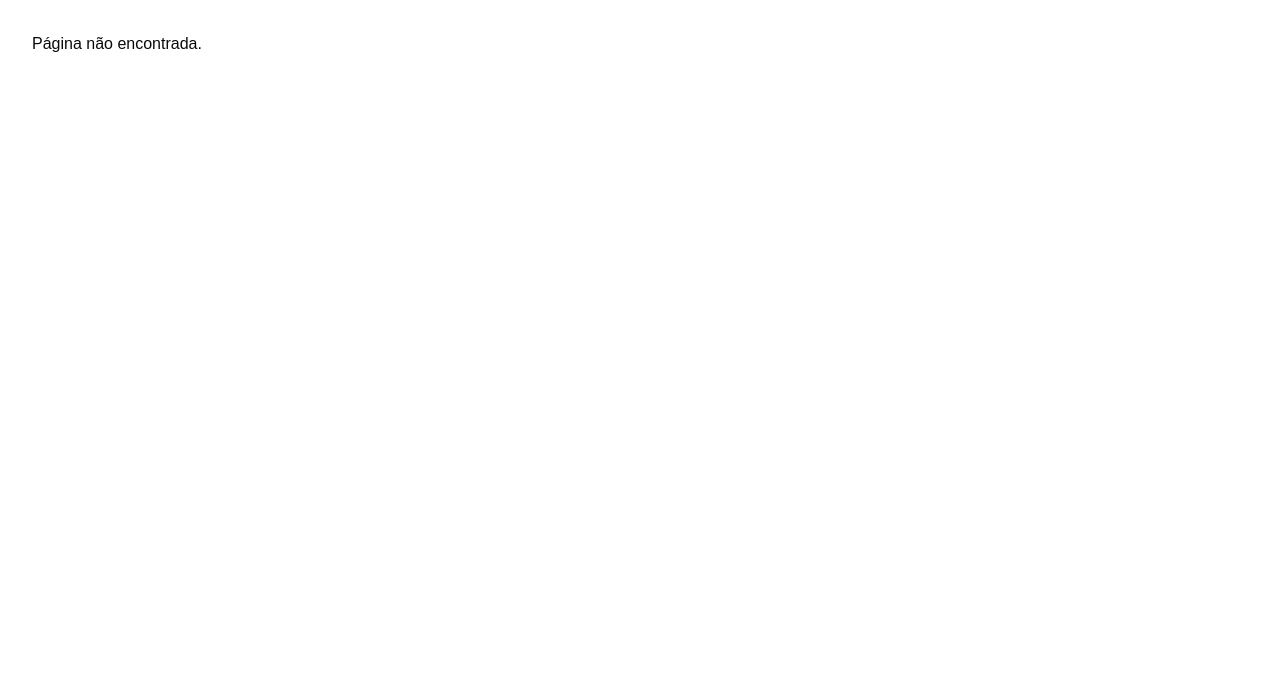
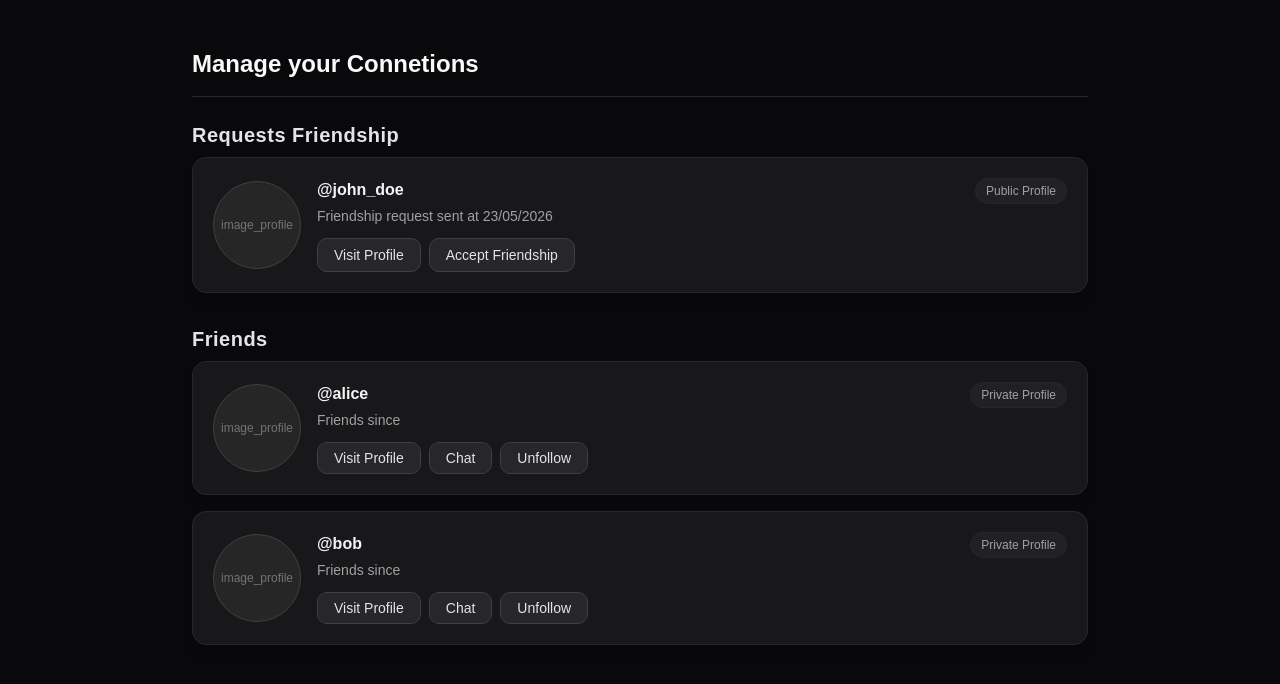
Before and after one commit to ivinercassio/site_socialdev, a React (Vite) app: page /myfriends in a window 1280 px wide. Shown: the top 684 px of the page. Built offline with nearby package versions, Linux system fonts and the light colour scheme.

Commit message:
create Friend page and ShowList component of Friendship

```diff
--- a/src/App.tsx
+++ b/src/App.tsx
@@ -2,6 +2,7 @@ import { Routes, Route, Navigate } from "react-router-dom"
 import Home from "./pages/Home"
 import Login from "./pages/Login"
 import Profile from "./pages/Profile"
+import { Friends } from "./pages/Friends"
 
 export default function App() {
   return (
@@ -12,6 +13,7 @@ export default function App() {
 
       <Route path="/login" element={<Login />} />
       <Route path="/myprofile" element={<Profile />} />
+      <Route path="/myfriends" element={<Friends />} />
 
       {/* Rota para página não encontrada (404) */}
       <Route path="*" element={<div className="p-8">Página não encontrada.</div>} />
--- a/src/components/app-drawer.tsx
+++ b/src/components/app-drawer.tsx
@@ -39,15 +39,9 @@ export function AppDrawer({ children }: AppDrawerProps) {
     navigate("/home");
   }
 
-  function handleVisibilityBar () {
-    return (
-      <ChangeVisibilityModal
-        isPublic={isPublicProfile}
-        onConfirm={handleVisibilityChange}
-      />
-    )
+  function handleMyFriends () {
+    navigate("/myfriends")
   }
-
 
   return (
     <Drawer direction="left">
@@ -103,7 +97,8 @@ export function AppDrawer({ children }: AppDrawerProps) {
               <span>My Profile</span>
             </button>
 
-            <button className="w-full h-11 px-4 flex items-center justify-start gap-3 rounded-xl text-neutral-200 hover:text-white hover:bg-neutral-800 transition-all font-medium">
+            <button className="w-full h-11 px-4 flex items-center justify-start gap-3 rounded-xl text-neutral-200 hover:text-white hover:bg-neutral-800 transition-all font-medium"
+            onClick={handleMyFriends}>
               <Users className="w-4 h-4 text-neutral-400" />
               <span>My Friends</span>
             </button>
--- a/src/components/change-visibility-modal.tsx
+++ b/src/components/change-visibility-modal.tsx
@@ -3,7 +3,7 @@
 import { cn } from "../lib/utils"
 import { Button } from "../components/ui/button"
 import { Dialog, DialogContent, DialogDescription, DialogHeader, DialogTitle, DialogTrigger} from "../components/ui/dialog"
-import { Drawer, DrawerClose, DrawerContent, DrawerDescription, DrawerFooter, DrawerHeader, DrawerTitle, DrawerTrigger } from "../components/ui/drawer"
+import { Drawer, DrawerClose, DrawerContent, DrawerDescription, DrawerFooter, DrawerHeader, DrawerTitle } from "../components/ui/drawer"
 import { useState } from "react"
 import { useMediaQuery } from "../hooks/use-mobile"
 
--- a/src/components/feed.tsx
+++ b/src/components/feed.tsx
@@ -1,4 +1,4 @@
-import { PostComponent } from './app-post';
+import { PostCard } from './post-card';
 
 // const postsExemplo = [
 //   {
@@ -23,7 +23,7 @@ export function Feed({ posts }) {
   return (
     <div className="flex flex-col items-center gap-6 w-full max-w-2xl mx-auto py-4">
       {posts.map((post) => (
-        <PostComponent
+        <PostCard
           key={post.id || post.postdata?.id} // Certifique-se de usar uma chave única para cada item
           userdata={post.userdata}
           postdata={post.postdata}
--- /dev/null
+++ b/src/components/friend-card.tsx
@@ -0,0 +1,78 @@
+import { Button } from '../components/ui/button'
+
+// interface FriendCardProps {
+//   avatarUrl?: string
+//   username?: string
+//   friendsSince?: string
+//   isPrivate?: boolean
+//   onVisitProfile?: () => void
+//   onChat?: () => void
+//   onUnfollow?: () => void
+// }
+
+export function FriendCard({ data }: { data: any }) {
+  return (
+    <div className="bg-zinc-900 border border-zinc-800 rounded-xl p-5 flex items-center justify-between shadow-lg">
+      <div className="flex items-center gap-4">
+
+        {/* Avatar de Perfil */}
+        <div className="w-22 h-22 sm:w-22 sm:h-22 rounded-full border border-neutral-700 flex-shrink-0 flex items-center justify-center overflow-hidden bg-neutral-800">
+          {data.avatarUrl ? (
+            <img
+              src={data.avatarUrl}
+              alt={data.username}
+              className="w-full h-full object-cover"
+            />
+          ) : (
+            <span className="text-neutral-500 text-xs">image_profile</span>
+          )}
+        </div>
+
+        {/* Informações e Ações */}
+        <div className="flex flex-col gap-1">
+          <span className="font-semibold text-zinc-100">@{data.username}</span>
+
+          {/* Data de Amizade */}
+          <div>
+            <p className="text-xs sm:text-sm text-neutral-400">
+              Friends since {data.friendsSince}
+            </p>
+          </div>
+
+          {/* Grupo de Botões de Ação */}
+          <div className="flex flex-wrap items-center gap-2 pt-2">
+            <Button
+              variant="outline"
+              onClick={data.onVisitProfile}
+              className="px-4 py-1.5 text-sm bg-zinc-800 hover:bg-zinc-700 text-zinc-200 rounded-lg transition-colors border border-zinc-700"
+            >
+              Visit Profile
+            </Button>
+
+            <Button
+              variant="outline"
+              onClick={data.onChat}
+              className="px-4 py-1.5 text-sm bg-zinc-800 hover:bg-zinc-700 text-zinc-200 rounded-lg transition-colors border border-zinc-700"
+            >
+              Chat
+            </Button>
+
+            <Button
+              variant="outline"
+              onClick={data.onUnfollow}
+              className="px-4 py-1.5 text-sm bg-zinc-800 hover:bg-zinc-700 text-zinc-200 rounded-lg transition-colors border border-zinc-700 hover:bg-neutral-800 hover:text-red-400 hover:border-red-900/50"
+            >
+              Unfollow
+            </Button>
+          </div>
+
+        </div>
+
+      </div>
+      {/* Badge de Visibilidade */}
+      <span className="text-xs text-zinc-400 self-start bg-zinc-800/60 px-2.5 py-1 rounded-full border border-zinc-800">
+        {data.isPrivate ? 'Public Profile' : 'Private Profile'}
+      </span>
+    </div>
+  );
+}
--- a/src/components/app-post.tsx
+++ b/src/components/post-card.tsx
@@ -1,6 +1,6 @@
 import { Heart, MessageCircle } from 'lucide-react';
 
-export function PostComponent({ userdata, postdata, image_user, images_post }) {
+export function PostCard({ userdata, postdata, image_user, images_post }) {
   return (
     <article className="w-full max-w-2xl bg-neutral-900 border border-neutral-800 rounded-2xl font-sans text-sm mb-6 overflow-hidden shadow-xl">
 
--- /dev/null
+++ b/src/components/request-friend-card.tsx
@@ -0,0 +1,44 @@
+// interface RequestFriendCardProps {
+//   avatarUrl?: string
+//   username?: string
+//   requestDate?: string
+//   isPublic?: boolean
+//   onVisitProfile?: () => void
+//   onAcceptFriendship?: () => void
+// }
+
+export function RequestFriendCard({ data }: { data: any }) {
+  return (
+    <div className="bg-zinc-900 border border-zinc-800 rounded-xl p-5 flex items-center justify-between shadow-lg">
+      <div className="flex items-center gap-4">
+        {/* Avatar */}
+        <div className="w-22 h-22 sm:w-22 sm:h-22 rounded-full border border-neutral-700 flex-shrink-0 flex items-center justify-center overflow-hidden bg-neutral-800">
+          <span className="text-neutral-500 text-xs">image_profile</span>
+        </div>
+
+        {/* Informações */}
+        <div className="flex flex-col gap-1">
+          <span className="font-semibold text-zinc-100">@{data.username}</span>
+          <span className="text-sm text-zinc-400">
+            Friendship request sent at {data.date}
+          </span>
+
+          {/* Ações */}
+          <div className="flex gap-2 mt-2">
+            <button className="px-4 py-1.5 text-sm bg-zinc-800 hover:bg-zinc-700 text-zinc-200 rounded-lg transition-colors border border-zinc-700">
+              Visit Profile
+            </button>
+            <button className="px-4 py-1.5 text-sm bg-zinc-800 hover:bg-neutral-800 hover:text-green-400 hover:border-green-900/50 text-zinc-200 rounded-lg transition-colors border border-zinc-700">
+              Accept Friendship
+            </button>
+          </div>
+        </div>
+      </div>
+
+      {/* Badge de Visibilidade */}
+      <span className="text-xs text-zinc-400 self-start bg-zinc-800/60 px-2.5 py-1 rounded-full border border-zinc-800">
+        {data.isPublic ? 'Public Profile' : 'Private Profile'}
+      </span>
+    </div>
+  );
+}
--- /dev/null
+++ b/src/components/show-list.tsx
@@ -0,0 +1,36 @@
+import React, { type ReactNode } from 'react';
+
+export interface ListSection {
+  title: string;
+  items: ReactNode[];
+}
+
+interface ShowListProps {
+  sections: ListSection[];
+}
+
+export function ShowList({ sections }: ShowListProps) {
+  return (
+    <div className="flex flex-col gap-10">
+      {sections.map((section, sectionIndex) => (
+        <div key={sectionIndex} className="flex flex-col gap-4">
+
+          {/* Subtítulo da Seção */}
+          <h2 className="text-xl font-semibold text-zinc-200 tracking-wide -my-2">
+            {section.title}
+          </h2>
+
+          {/* Lista de Cards */}
+          <div className="flex flex-col gap-4">
+            {section.items.map((item, itemIndex) => (
+              <React.Fragment key={itemIndex}>
+                {item}
+              </React.Fragment>
+            ))}
+          </div>
+
+        </div>
+      ))}
+    </div>
+  );
+}
--- /dev/null
+++ b/src/pages/Friends.tsx
@@ -0,0 +1,41 @@
+import { ShowList } from '../components/show-list';
+import { RequestFriendCard } from '../components/request-friend-card';
+import { FriendCard } from '../components/friend-card';
+
+export function Friends() {
+  const requestsData = [
+    { id: '1', username: 'john_doe', date: '23/05/2026', isPublic: true },
+  ];
+
+  const friendsData = [
+    { id: '2', username: 'alice', date: '16/04/2026', isPublic: false },
+    { id: '3', username: 'bob', date: '16/04/2026', isPublic: false },
+  ];
+
+  return (
+    <div className="min-h-screen bg-zinc-950 text-zinc-100 p-6 md:p-12 flex justify-center">
+      <div className="w-full max-w-4xl">
+        <h1 className="text-2xl font-bold mb-8 text-zinc-50 border-b border-zinc-800 pb-4">
+          Manage your Connetions
+        </h1>
+
+        <ShowList
+          sections={[
+            {
+              title: 'Requests Friendship',
+              items: requestsData.map(req => (
+                <RequestFriendCard key={req.id} data={req} />
+              )),
+            },
+            {
+              title: 'Friends',
+              items: friendsData.map(friend => (
+                <FriendCard key={friend.id} data={friend} />
+              )),
+            },
+          ]}
+        />
+      </div>
+    </div>
+  );
+}
```
